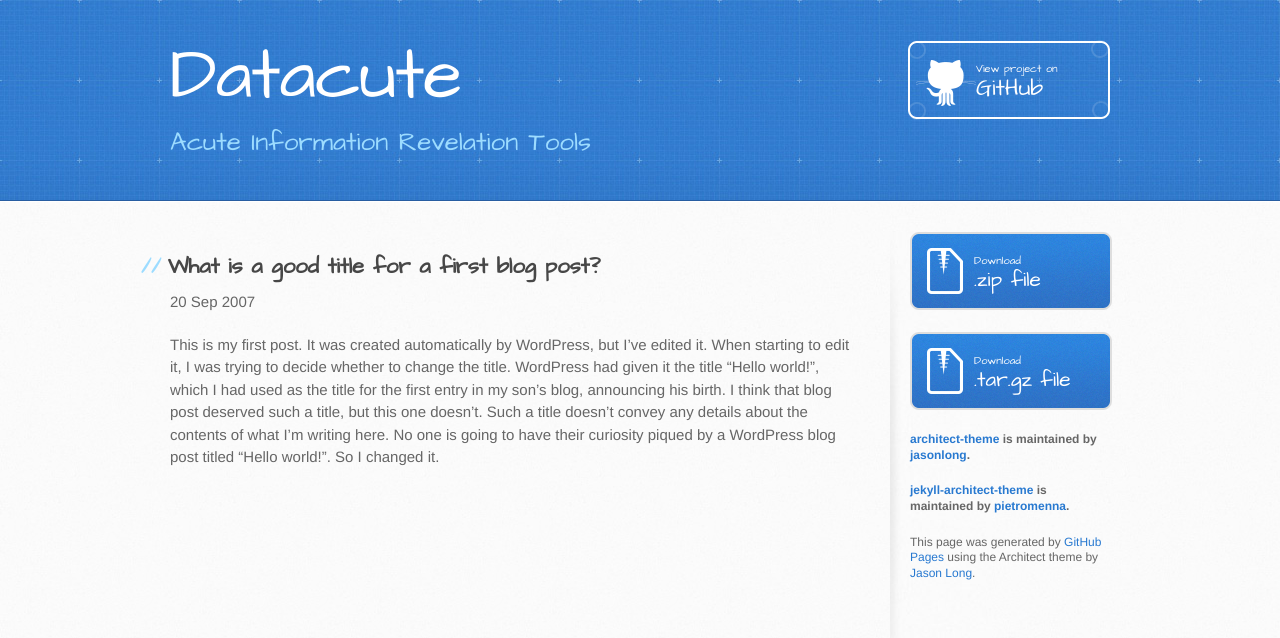
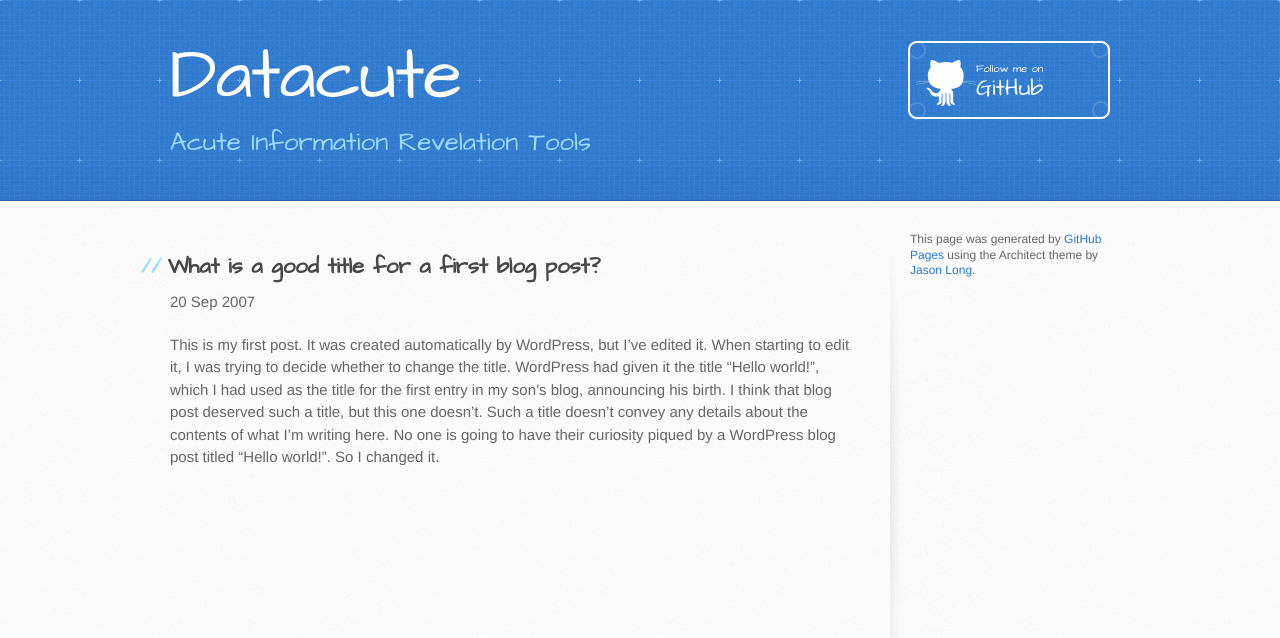
Before and after one commit to datacute/datacute.github.io, a Jekyll site: the page built from _posts/2007-09-20-hello-world.md, in a window 1280 px wide. Shown: the top 638 px of the page. Built offline with Jekyll 4.4.1, drawn with Linux system fonts in a browser that asks for light colours.

```diff
--- a/Gemfile
+++ b/Gemfile
@@ -1,2 +1,3 @@
 source 'https://rubygems.org'
+gem 'dotenv', groups: [:development, :test]
 gem 'github-pages', group: :jekyll_plugins
--- a/_config.yml
+++ b/_config.yml
@@ -3,7 +3,5 @@ markdown: kramdown
 excerpt_separator: "<!--more-->"
 paginate: 5
 paginate_path: "/page:num/"
-github: {
-    "project_title": "Datacute",
-    "project_tagline": "Acute Information Revelation Tools"
-}
+
+locale: "en"
--- a/_layouts/default.html
+++ b/_layouts/default.html
@@ -1,5 +1,5 @@
 <!DOCTYPE html>
-<html>
+<html lang="{{ site.locale }}">
   <head>
     <meta charset='utf-8'>
     <meta http-equiv="X-UA-Compatible" content="chrome=1">
@@ -19,34 +19,19 @@
   <body>
     <header>
       <div class="inner">
-        <h1> {{ site.github.project_title }} </h1>
-        <h2> {{ site.github.project_tagline }} </h2>
-        <a href="https://github.com/pietromenna/jekyll-architect-theme" class="button"><small>View project on</small> GitHub</a>
+        <h1><a href="{{ site.baseurl }}/">Datacute</a></h1>
+        <h2>Acute Information Revelation Tools</h2>
+        <a href="https://github.com/datacute" class="button"><small>Follow me on</small> GitHub</a>
       </div>
     </header>
 
     <div id="content-wrapper">
       <div class="inner clearfix">
         <section id="main-content">
-
           {{ content }}
-
         </section>
 
         <aside id="sidebar">
-          <a href="https://github.com/pietromenna/jekyll-architect-theme/archive/master.zip" class="button">
-            <small>Download</small>
-            .zip file
-          </a>
-          <a href="https://github.com/pietromenna/jekyll-architect-theme/archive/master.tar.gz" class="button">
-            <small>Download</small>
-            .tar.gz file
-          </a>
-
-          <p class="repo-owner"><a href="https://github.com/jasonlong/architect-theme">architect-theme</a> is maintained by <a href="https://github.com/jasonlong">jasonlong</a>.</p>
-
-          <p class="repo-owner"><a href="https://github.com/pietromenna/jekyll-architect-theme">jekyll-architect-theme</a> is maintained by <a href="https://github.com/pietromenna">pietromenna</a>.</p>
-
           <p>This page was generated by <a href="https://pages.github.com">GitHub Pages</a> using the Architect theme by <a href="https://twitter.com/jasonlong">Jason Long</a>.</p>
         </aside>
       </div>
--- a/stylesheets/stylesheet.css
+++ b/stylesheets/stylesheet.css
@@ -513,6 +513,9 @@ a.button small {
   display: block;
   font-size: 11px;
 }
+header a {
+  color: #fff;
+}
 header a.button {
   position: absolute;
   top: 0;
```
Also changed, not shown: _layouts/index.html (+5 -7 lines), Gemfile.lock, 1 other file.
